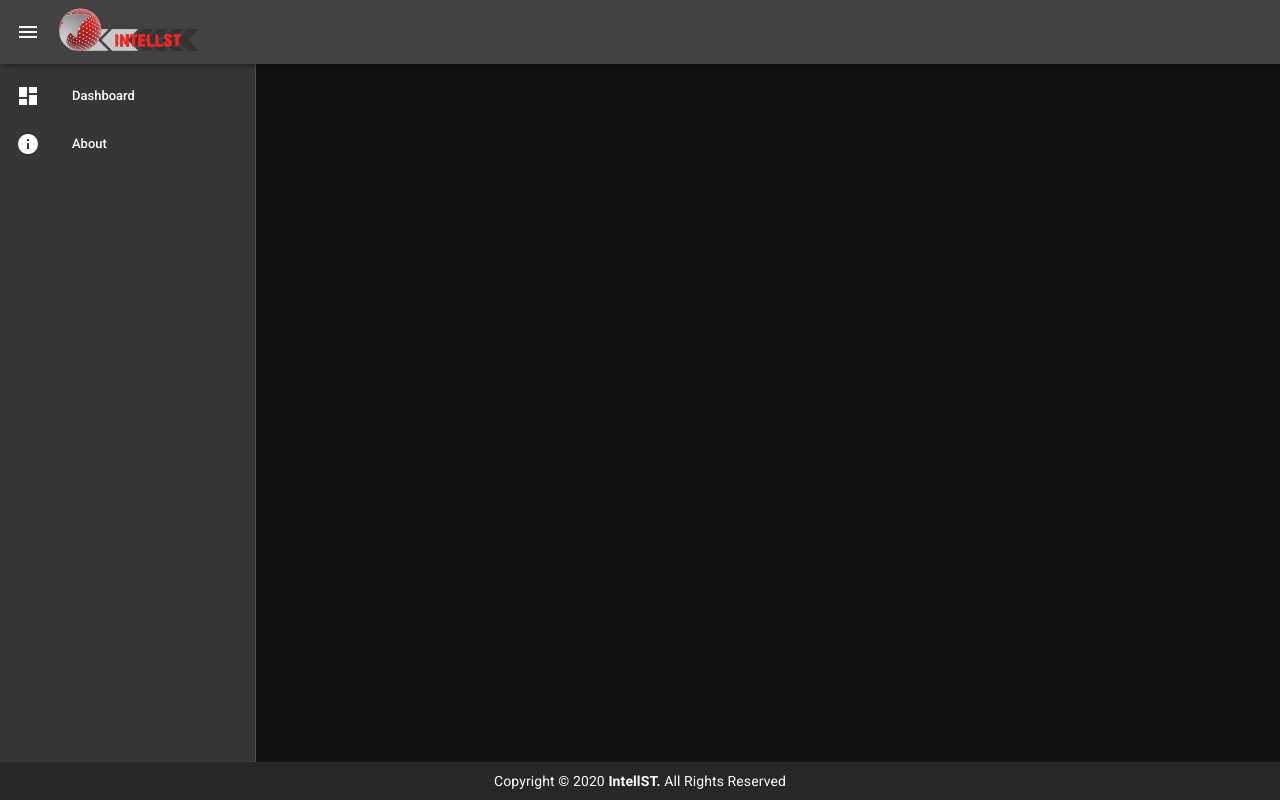
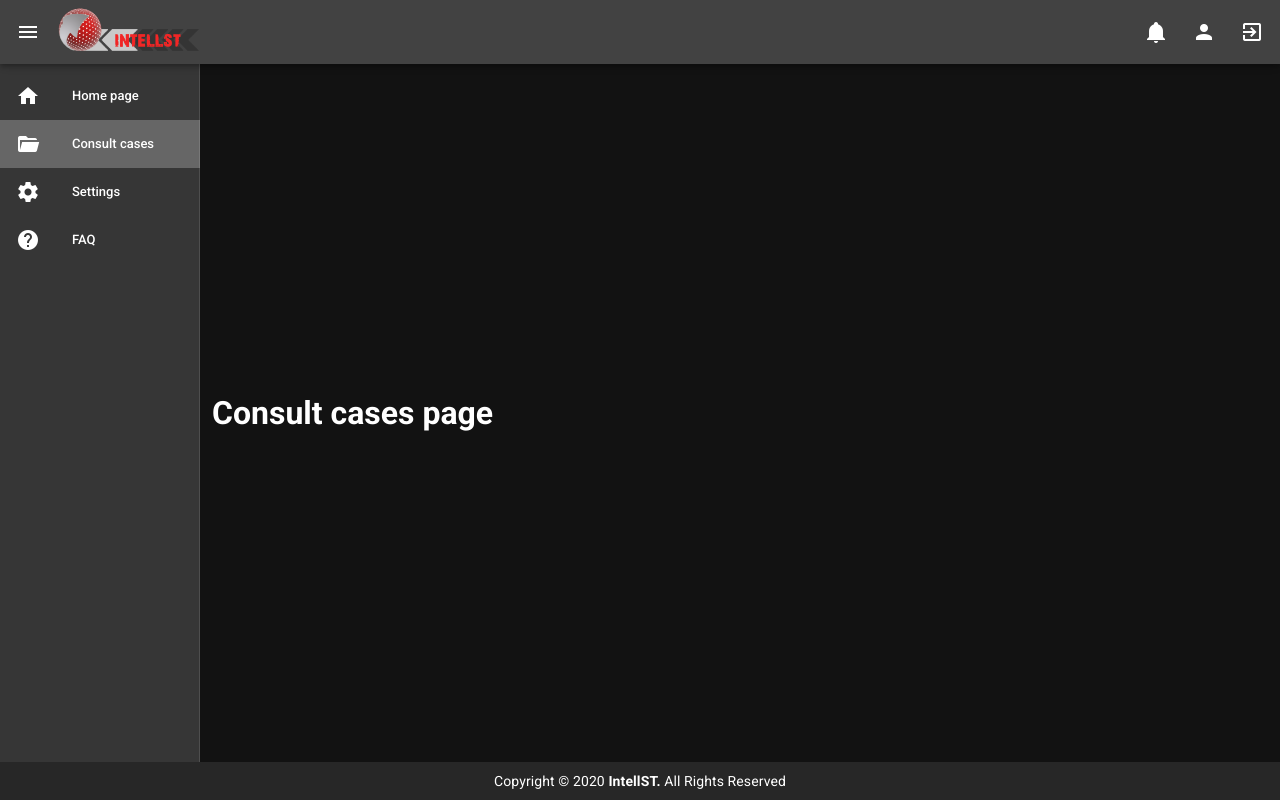
Before and after one commit to mihaibudeci/IntellST-frontend, a Vue app: page /cases in a window 1280 px wide. Both pictures are taken after a click on the button 28 px from the left and 32 px from the top of the page. Built offline with nearby package versions, Linux system fonts and the light colour scheme.

Commit message:
Make menu feature

```diff
--- a/src/App.vue
+++ b/src/App.vue
@@ -4,22 +4,39 @@
       v-model="drawer"
       app
       clipped
+      width="200"
     >
       <v-list dense>
         <v-list-item link to="/">
           <v-list-item-action>
-            <v-icon>mdi-view-dashboard</v-icon>
+            <v-icon>mdi-home</v-icon>
           </v-list-item-action>
           <v-list-item-content>
-            <v-list-item-title>Dashboard</v-list-item-title>
+            <v-list-item-title>Home page</v-list-item-title>
+          </v-list-item-content>
+        </v-list-item>
+        <v-list-item link to="/cases">
+          <v-list-item-action>
+            <v-icon>mdi-folder-open</v-icon>
+          </v-list-item-action>
+          <v-list-item-content>
+            <v-list-item-title>Consult cases</v-list-item-title>
+          </v-list-item-content>
+        </v-list-item>
+        <v-list-item link to="/settings">
+          <v-list-item-action>
+            <v-icon>mdi-cog</v-icon>
+          </v-list-item-action>
+          <v-list-item-content>
+            <v-list-item-title>Settings</v-list-item-title>
           </v-list-item-content>
         </v-list-item>
         <v-list-item link  to="/about">
           <v-list-item-action>
-            <v-icon>mdi-information</v-icon>
+            <v-icon>mdi-help-circle</v-icon>
           </v-list-item-action>
           <v-list-item-content>
-            <v-list-item-title>About</v-list-item-title>
+            <v-list-item-title>FAQ</v-list-item-title>
           </v-list-item-content>
         </v-list-item>
       </v-list>
@@ -30,8 +47,18 @@
       color="grey darken-3"
       clipped-left
     >
-          <v-app-bar-nav-icon @click="drawer = !drawer"></v-app-bar-nav-icon>
+    <v-app-bar-nav-icon @click="drawer = !drawer"></v-app-bar-nav-icon>
       <img :src="require('./assets/logo.svg')" class="mt-2 mr-3" height="100"/>
+      <v-spacer></v-spacer>
+      <v-btn icon>
+        <v-icon>mdi-bell</v-icon>
+      </v-btn>
+      <v-btn icon>
+        <v-icon>mdi-account</v-icon>
+      </v-btn>
+      <v-btn icon to="/login">
+        <v-icon>mdi-exit-to-app</v-icon>
+      </v-btn>
     </v-app-bar>
 
     <v-content>
--- a/src/router/index.js
+++ b/src/router/index.js
@@ -1,6 +1,6 @@
 import Vue from 'vue'
 import VueRouter from 'vue-router'
-import Home from '../views/Home.vue'
+import Home from '../views/HomePage.vue'
 
 Vue.use(VueRouter)
 
@@ -11,12 +11,24 @@ Vue.use(VueRouter)
     component: Home
   },
   {
+    path: '/cases',
+    name: 'Cases',
+    component: () => import('../views/ConsultCases.vue')
+  },
+  {
+    path: '/settings',
+    name: 'Settings',
+    component: () => import('../views/Settings.vue')
+  },
+  {
     path: '/about',
     name: 'About',
-    // route level code-splitting
-    // this generates a separate chunk (about.[hash].js) for this route
-    // which is lazy-loaded when the route is visited.
-    component: () => import(/* webpackChunkName: "about" */ '../views/About.vue')
+    component: () => import('../views/About.vue')
+  },
+  {
+    path: '/login',
+    name: 'Login',
+    component: () => import('../views/Login.vue')
   }
 ]
 
--- /dev/null
+++ b/src/views/ConsultCases.vue
@@ -0,0 +1,12 @@
+<template>
+  <div class="login">
+    <h1>Consult cases page</h1>
+  </div>
+</template>
+
+<script>
+
+export default {
+
+}
+</script>
--- /dev/null
+++ b/src/views/Login.vue
@@ -0,0 +1,12 @@
+<template>
+  <div class="login">
+    <h1>Login page</h1>
+  </div>
+</template>
+
+<script>
+
+export default {
+
+}
+</script>
--- /dev/null
+++ b/src/views/Settings.vue
@@ -0,0 +1,12 @@
+<template>
+  <div class="login">
+    <h1>Settings page</h1>
+  </div>
+</template>
+
+<script>
+
+export default {
+
+}
+</script>
```
Also changed, not shown: src/views/HomePage.vue (renamed from src/views/Home.vue).
